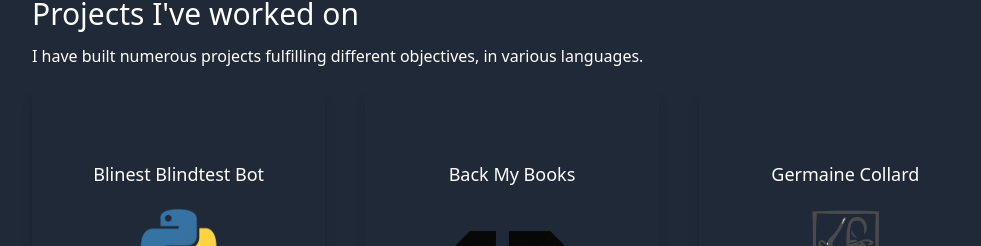
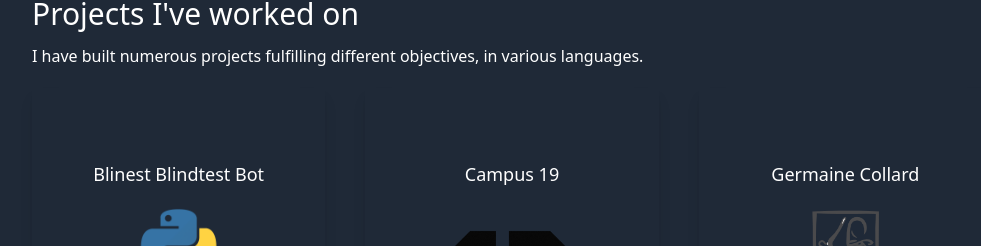
Before and after one commit to ktor-vi/ktorvi.me, a Next.js app: page / in a window 1280 px wide. Shown: the part 1092-1338 px from the top of the page, without its empty margins (128-1109 px from the left). Built offline with nearby package versions, Linux system fonts and the light colour scheme.

Commit message:
fix: typo

```diff
--- a/src/pages/index.js
+++ b/src/pages/index.js
@@ -69,7 +69,7 @@ export default function Home() {
               </ul>
             </div>
             <div className="dark:text-white flex-1 text-center shadow-lg p-10 rounded-corners">
-              <h3 className="dark:text-white text-lg font-medium pt-8 pb-2 mb-3 ">Back My Books</h3>
+              <h3 className="dark:text-white text-lg font-medium pt-8 pb-2 mb-3 ">Campus 19</h3>
               <Image className="mx-auto my-2 mb-3 lg:w-80" src={dn} alt="pg" />
 
               <a href="https://blog.ktorvi.me/" className="dark:text-white py-2 underline">Projects from 19 Coding School</a>
```
